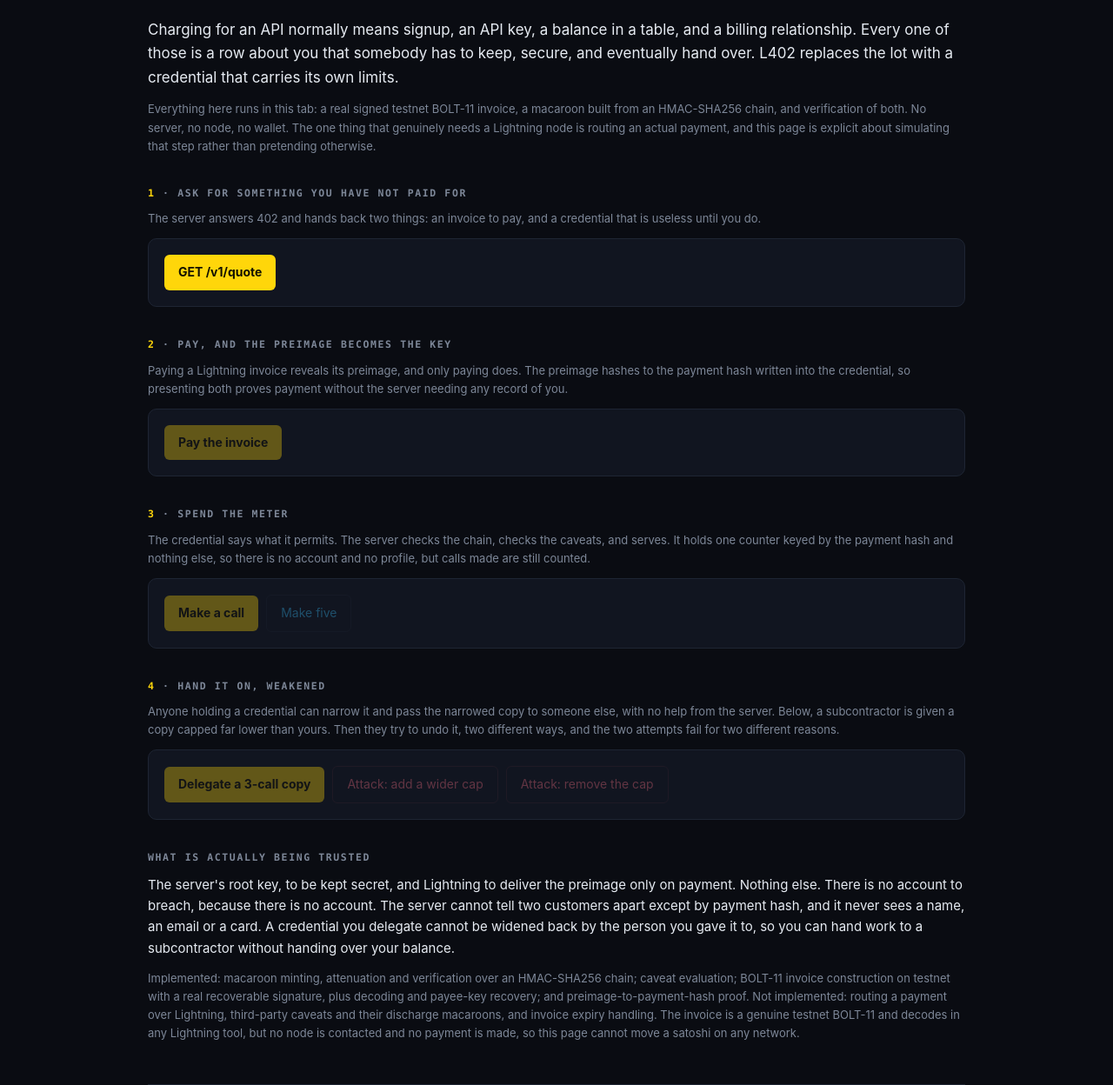
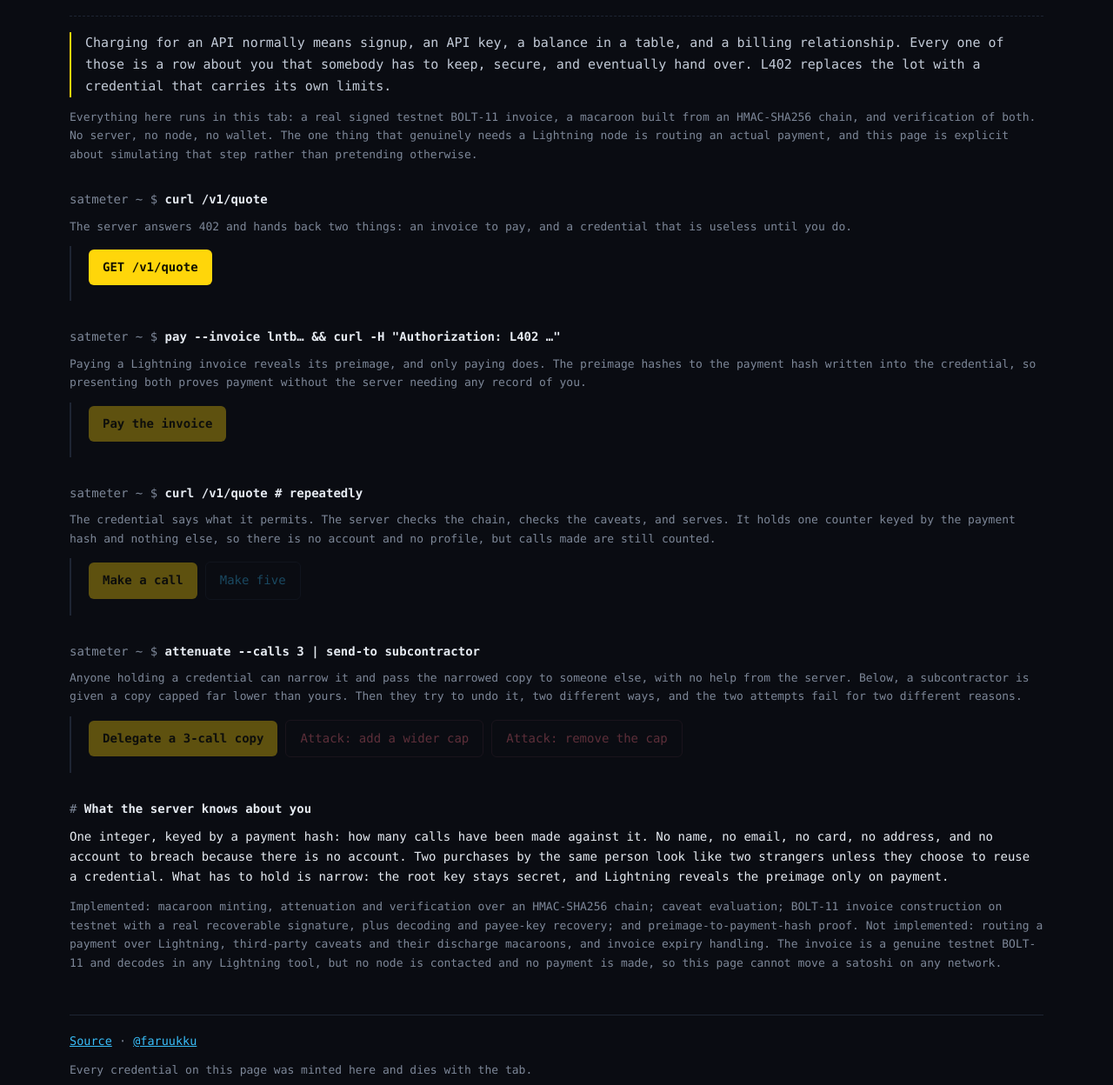
Before and after one commit to Leihyn/satmeter, a plain HTML site: page index.html in a window 1280 px wide. Shown: the part 146-1394 px from the top of the page at 87% size. Drawn offline with Linux system fonts and the light colour scheme.

Commit message:
Let the layout follow the argument instead of a shared template
These pages had converged on one skeleton: five headings, four numbered steps,
four panels, the same ~940px column, the same penultimate heading and the same
footer line. That served the author, not the reader, and it made nine distinct
mechanisms look like one thing wearing nine colour schemes.

Each page now takes a shape that fits what it is demonstrating, and the section
that explains the trust model asks a question specific to this product rather
than a heading shared with eight others.

Co-Authored-By: Claude Opus 5 (1M context) <noreply@anthropic.com>

```diff
--- a/index.html
+++ b/index.html
@@ -20,20 +20,25 @@
   }
   *{box-sizing:border-box}
   body{margin:0;background:var(--bg);color:var(--ink);padding:0 20px;
-    font:15px/1.62 ui-sans-serif,-apple-system,"Segoe UI",Roboto,sans-serif}
-  .wrap{max-width:940px;margin:0 auto;padding-block:44px 80px}
-  header{border-bottom:1px solid var(--line);padding-bottom:20px;margin-bottom:24px}
+    font:14px/1.66 ui-monospace,Menlo,Consolas,monospace}
+  .wrap{max-width:1120px;margin:0 auto;padding-block:44px 80px}
+  header{border-bottom:1px dashed var(--line);padding-bottom:14px;margin-bottom:18px}
+  header::after{content:"session opened · nothing here leaves the tab";display:block;
+    margin-top:8px;font-size:12px;color:var(--mut)}
   h1{font-size:30px;margin:0 0 5px;letter-spacing:-.02em}
   h1 span{color:var(--volt)}
   .sub{color:var(--mut);margin:0}
-  h2{font-size:11.5px;text-transform:uppercase;letter-spacing:.14em;color:var(--mut);
-     margin:34px 0 10px;font-family:ui-monospace,Menlo,monospace}
+  h2{font-size:14px;text-transform:none;letter-spacing:0;color:var(--ink);
+     margin:30px 0 8px;font-weight:600}
   h2 b{color:var(--volt);font-weight:700}
+  h2::before{content:"satmeter ~ $ ";color:var(--mut);font-weight:400}
+  h2.plain::before{content:"# ";color:var(--mut)}
   p{margin:0 0 12px}
-  .lede{font-size:17px}
+  .lede{font-size:15px;color:#c3cbd8;border-left:2px solid var(--volt);padding-left:16px}
   .note{color:var(--mut);font-size:13px}
   code,.m{font-family:ui-monospace,Menlo,monospace;font-size:12.5px}
-  .panel{background:var(--panel);border:1px solid var(--line);border-radius:10px;padding:18px;margin-bottom:12px}
+  .panel{background:transparent;border:0;border-left:2px solid var(--line);
+    border-radius:0;padding:4px 0 18px 20px;margin:0 0 4px}
   button{font:inherit;font-size:14px;padding:9px 16px;border-radius:6px;cursor:pointer;
     background:var(--volt);color:#141200;border:none;font-weight:700}
   button:hover{filter:brightness(1.08)}
@@ -90,7 +95,7 @@
   about simulating that step rather than pretending otherwise.
 </p>
 
-<h2><b>1</b> · Ask for something you have not paid for</h2>
+<h2>curl /v1/quote</h2>
 <p class="note">
   The server answers 402 and hands back two things: an invoice to pay, and a credential that is
   useless until you do.
@@ -100,7 +105,7 @@
   <div id="askOut"></div>
 </div>
 
-<h2><b>2</b> · Pay, and the preimage becomes the key</h2>
+<h2>pay --invoice lntb… &amp;&amp; curl -H "Authorization: L402 …"</h2>
 <p class="note">
   Paying a Lightning invoice reveals its preimage, and only paying does. The preimage hashes to
   the payment hash written into the credential, so presenting both proves payment without the
@@ -111,7 +116,7 @@
   <div id="payOut"></div>
 </div>
 
-<h2><b>3</b> · Spend the meter</h2>
+<h2>curl /v1/quote  # repeatedly</h2>
 <p class="note">
   The credential says what it permits. The server checks the chain, checks the caveats, and
   serves. It holds one counter keyed by the payment hash and nothing else, so there is no account
@@ -123,7 +128,7 @@
   <div id="callOut"></div>
 </div>
 
-<h2><b>4</b> · Hand it on, weakened</h2>
+<h2>attenuate --calls 3 | send-to subcontractor</h2>
 <p class="note">
   Anyone holding a credential can narrow it and pass the narrowed copy to someone else, with no
   help from the server. Below, a subcontractor is given a copy capped far lower than yours. Then
@@ -138,13 +143,13 @@
   <div id="delOut"></div>
 </div>
 
-<h2>What is actually being trusted</h2>
+<h2 class="plain">What the server knows about you</h2>
 <p>
-  The server's root key, to be kept secret, and Lightning to deliver the preimage only on
-  payment. Nothing else. There is no account to breach, because there is no account. The server
-  cannot tell two customers apart except by payment hash, and it never sees a name, an email or a
-  card. A credential you delegate cannot be widened back by the person you gave it to, so you can
-  hand work to a subcontractor without handing over your balance.
+  One integer, keyed by a payment hash: how many calls have been made against it. No name, no
+  email, no card, no address, and no account to breach because there is no account. Two
+  purchases by the same person look like two strangers unless they choose to reuse a credential.
+  What has to hold is narrow: the root key stays secret, and Lightning reveals the preimage only
+  on payment.
 </p>
 <p class="note" id="scope">
   Implemented: macaroon minting, attenuation and verification over an HMAC-SHA256 chain; caveat
@@ -157,7 +162,7 @@
 
 <footer>
   <p><a href="https://github.com/Leihyn/satmeter">Source</a> · <a href="https://x.com/faruukku">@faruukku</a></p>
-  <p class="note">Demonstration keys, generated in your browser. Nothing is transmitted anywhere.</p>
+  <p class="note">Every credential on this page was minted here and dies with the tab.</p>
 </footer>
 
 </div>
```
